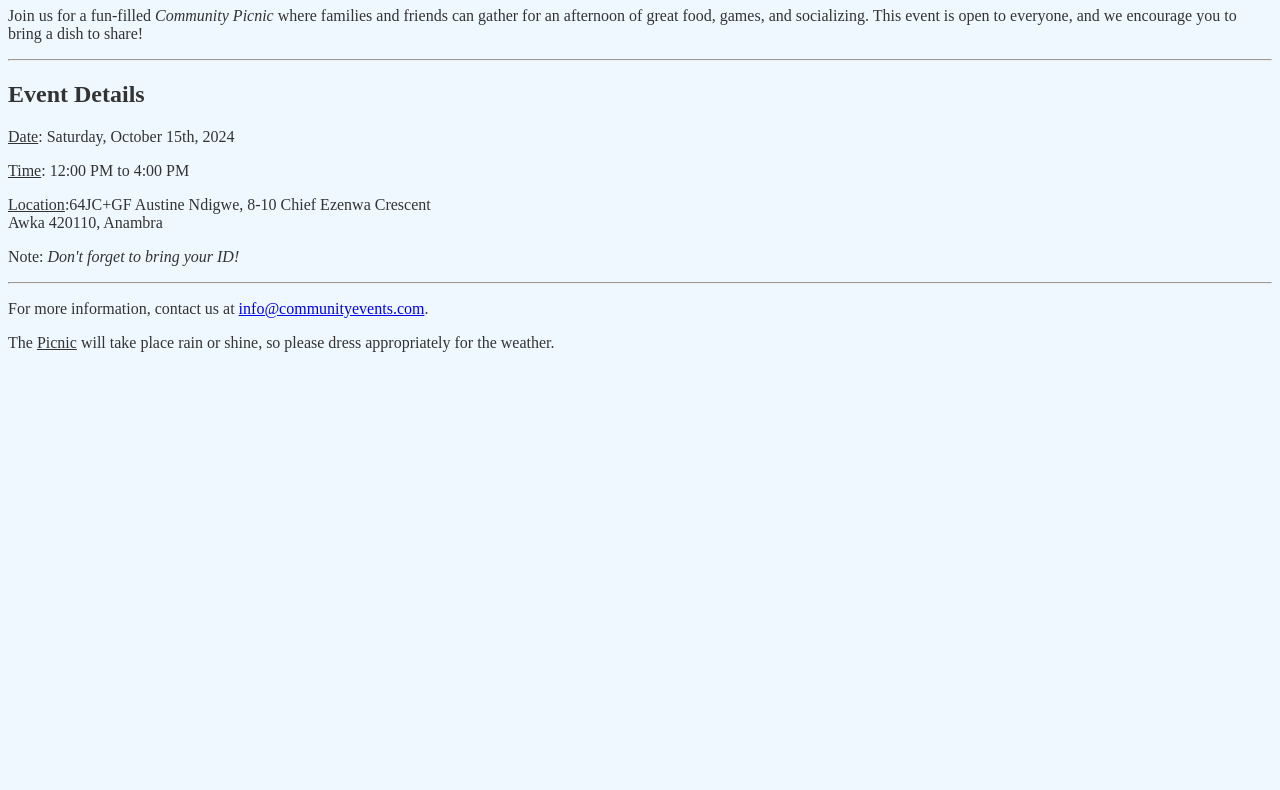
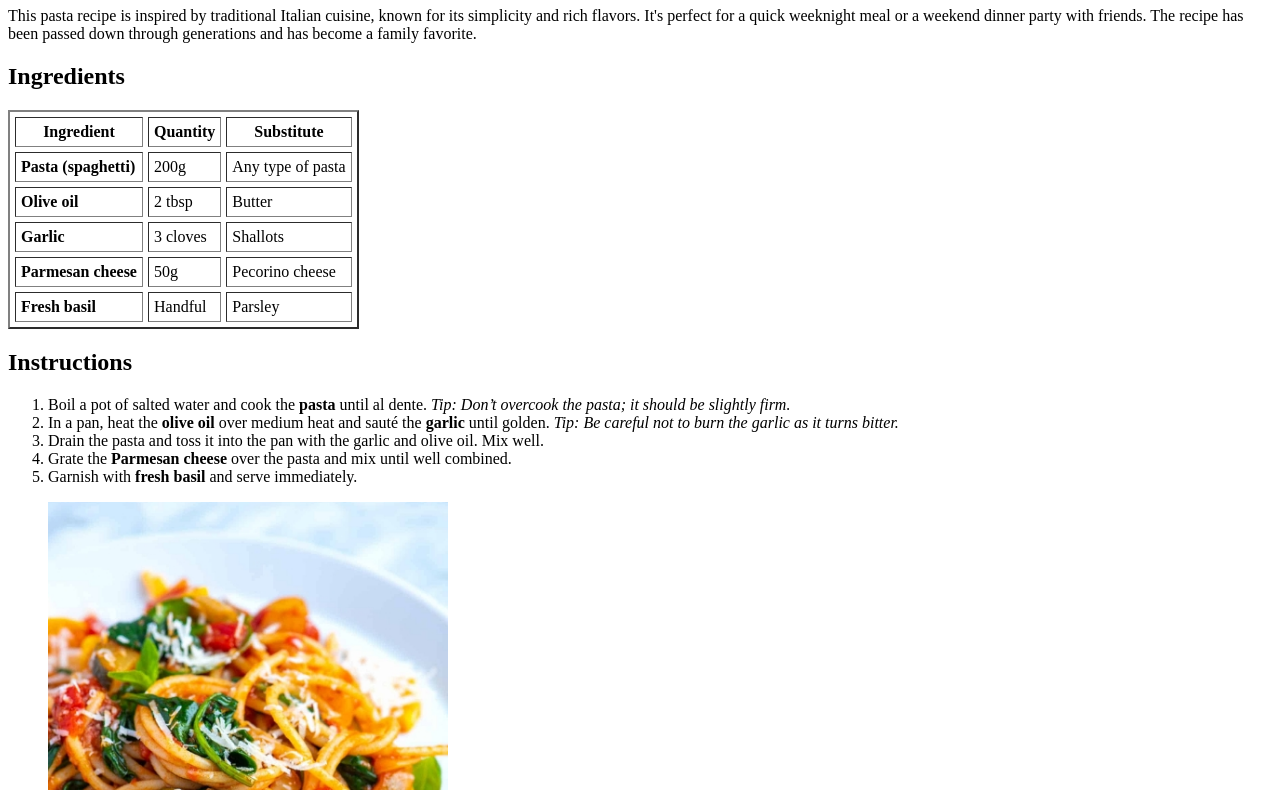
Before and after one commit to Lotty09/event-announcement, a plain HTML site: page index.html in a window 1280 px wide. Shown: the part 73-863 px from the top of the page. Before the commit the page ends 800 px from the top, so only its background shows below. Drawn offline with Linux system fonts and the light colour scheme.

Commit message:
Add files via upload

```diff
--- a/index.html
+++ b/index.html
@@ -1,37 +1,74 @@
 <!DOCTYPE html>
-<html>
+<html lang="en">
 <head>
-    <title>Event Announcement</title>
-    <style>
-        body {
-            background-color: #f0f8ff; /* Light blue background */
-            color: #333333; /* Dark gray text */
-        }
-        h1 {
-            color: #2e8b57; /* Green color for the heading */
-        }
-        p {
-            font-size: 16px;
-        }
-    </style>
+    <title>Delicious Pasta Recipe</title>
 </head>
 <body>
-        <h1 align="center">Community Picnic</h1>
+    <h1>Delicious Pasta Recipe</h1>
 
-    <p>Join us for a fun-filled <i>Community Picnic</i> where families and friends can gather for an afternoon of great food, games, and socializing. This event is open to everyone, and we encourage you to bring a dish to share!</p>
+    <p>This pasta recipe is inspired by traditional Italian cuisine, known for its simplicity and rich flavors. It's perfect for a quick weeknight meal or a weekend dinner party with friends. The recipe has been passed down through generations and has become a family favorite.</p>
 
-       <hr>
+    <h2>Ingredients</h2>
+    <table border="2" cellpadding="5" cellspacing="5">
+        <tr>
+            <th>Ingredient</th>
+            <th>Quantity</th>
+            <th>Substitute</th>
+        </tr>
+        <tr>
+            <td><b>Pasta (spaghetti)</b></td>
+            <td>200g</td>
+            <td>Any type of pasta</td>
+        </tr>
+        <tr>
+            <td><b>Olive oil</b></td>
+            <td>2 tbsp</td>
+            <td>Butter</td>
+        </tr>
+        <tr>
+            <td><b>Garlic</b></td>
+            <td>3 cloves</td>
+            <td>Shallots</td>
+        </tr>
+        <tr>
+            <td><b>Parmesan cheese</b></td>
+            <td>50g</td>
+            <td>Pecorino cheese</td>
+        </tr>
+        <tr>
+            <td><b>Fresh basil</b></td>
+            <td>Handful</td>
+            <td>Parsley</td>
+        </tr>
+    </table>
 
-    <h2>Event Details</h2>
-    <p><u>Date</u>: Saturday, October 15th, 2024</p>
-    <p><u>Time</u>: 12:00 PM to 4:00 PM</p>
-    <p><u>Location</u>:64JC+GF Austine Ndigwe, 8-10 Chief Ezenwa Crescent<br> Awka 420110, Anambra</p>
-    <p>Note: <i>Don't forget to bring your ID!</i></p>
+    <h2>Instructions</h2>
+    <ol>
+        <li>Boil a pot of salted water and cook the <b>pasta</b> until al dente. <i>Tip: Don’t overcook the pasta; it should be slightly firm.</i></li>
+        <li>In a pan, heat the <b>olive oil</b> over medium heat and sauté the <b>garlic</b> until golden. <i>Tip: Be careful not to burn the garlic as it turns bitter.</i></li>
+        <li>Drain the pasta and toss it into the pan with the garlic and olive oil. Mix well.</li>
+        <li>Grate the <b>Parmesan cheese</b> over the pasta and mix until well combined.</li>
+        <li>Garnish with <b>fresh basil</b> and serve immediately.</li>
+    </ol>
 
-    <hr>
+    <figure>
+        <img src="images/image2.jpeg" alt="Delicious Pasta" width="400">
+        <figcaption>The perfect plate of pasta ready to be served.</figcaption>
+    </figure>
 
-    <p>For more information, contact us at <a href="mailto:info@communityevents.com">info@communityevents.com</a>.</p>
-    <p>The <u title="Outdoor event">Picnic</u> will take place rain or shine, so please dress appropriately for the weather.</p>
+    <p><a href="#serving-tips">Jump to Serving Tips</a></p>
+
+    <nav>
+        <h2>Other Recipes</h2>
+        <ul>
+            <li><a href="https://www.chefspencil.com" target="_blank">Desserts</a></li>
+            <li><a href="https://awajis.com" target="_blank">Beverages</a></li>
+        </ul>
+    </nav>
+
+    <!-- Serving Tips section -->
+    <h2 id="serving-tips">Serving Tips</h2>
+    <p>Serve this pasta dish with a light salad and a glass of white wine for the perfect meal. <i>Tip: Warm the plates before serving to keep the pasta hot longer.</i></p>
 
 </body>
 </html>
```
Also changed, not shown: images/image2.jpeg (added).
